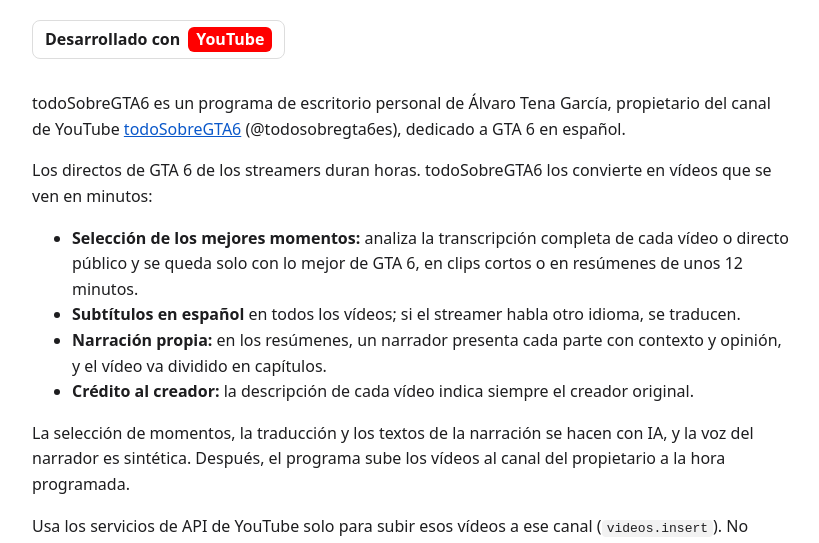
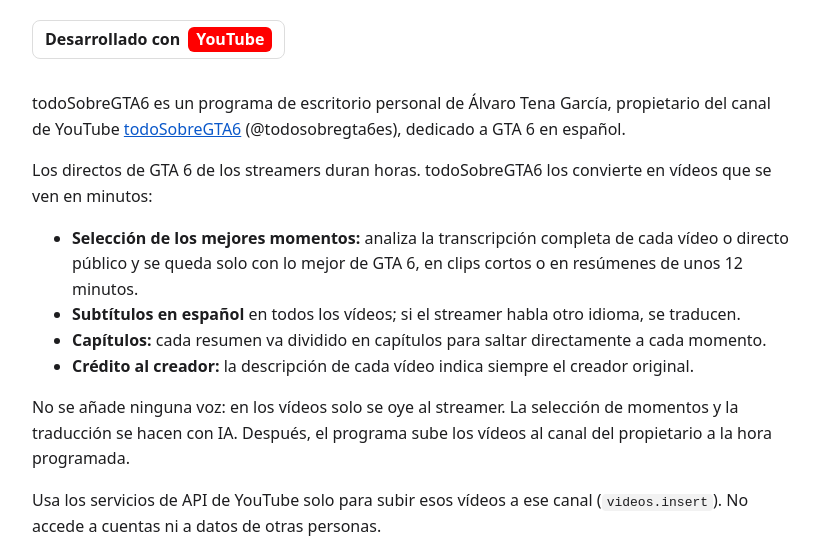
Before and after one commit to alvaro-tena/shorts-ia-legal, a plain HTML site: page gta/index.html in a window 1280 px wide. Shown: the part 242-785 px from the top of the page, without its empty margins (228-1047 px from the left). Drawn offline with Linux system fonts and the light colour scheme.

Commit message:
todoSobreGTA6: sin narrador, en los vídeos solo se oye al streamer
Co-Authored-By: Claude Opus 5.5 <noreply@anthropic.com>

```diff
--- a/gta/index.html
+++ b/gta/index.html
@@ -16,10 +16,10 @@
 <ul>
   <li><strong>Selección de los mejores momentos:</strong> analiza la transcripción completa de cada vídeo o directo público y se queda solo con lo mejor de GTA 6, en clips cortos o en resúmenes de unos 12 minutos.</li>
   <li><strong>Subtítulos en español</strong> en todos los vídeos; si el streamer habla otro idioma, se traducen.</li>
-  <li><strong>Narración propia:</strong> en los resúmenes, un narrador presenta cada parte con contexto y opinión, y el vídeo va dividido en capítulos.</li>
+  <li><strong>Capítulos:</strong> cada resumen va dividido en capítulos para saltar directamente a cada momento.</li>
   <li><strong>Crédito al creador:</strong> la descripción de cada vídeo indica siempre el creador original.</li>
 </ul>
-<p>La selección de momentos, la traducción y los textos de la narración se hacen con IA, y la voz del narrador es sintética. Después, el programa sube los vídeos al canal del propietario a la hora programada.</p>
+<p>No se añade ninguna voz: en los vídeos solo se oye al streamer. La selección de momentos y la traducción se hacen con IA. Después, el programa sube los vídeos al canal del propietario a la hora programada.</p>
 <p>Usa los servicios de API de YouTube solo para subir esos vídeos a ese canal (<code>videos.insert</code>). No accede a cuentas ni a datos de otras personas.</p>
 <ul>
   <li><strong><a href="privacidad.html">Política de privacidad</a></strong></li>
```
Also changed, not shown: gta/arquitectura.html (+1 -1 lines).
